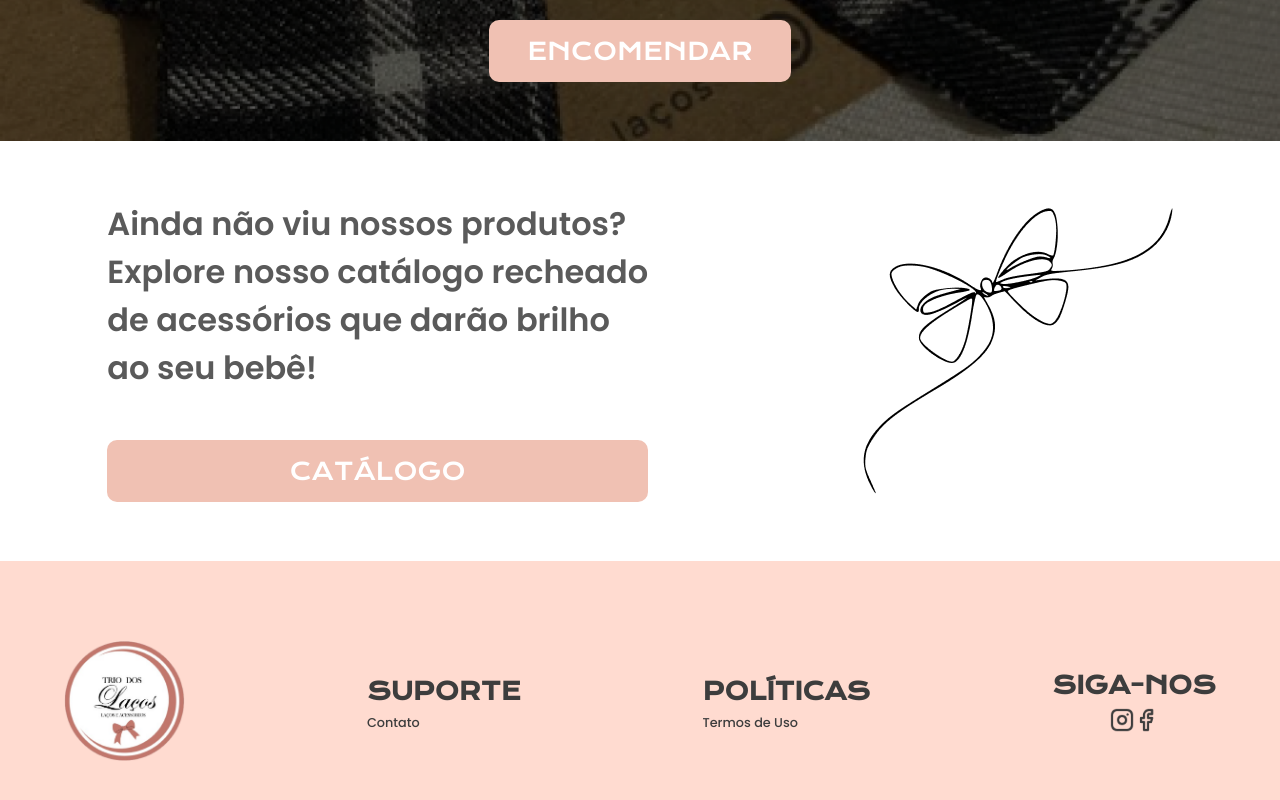
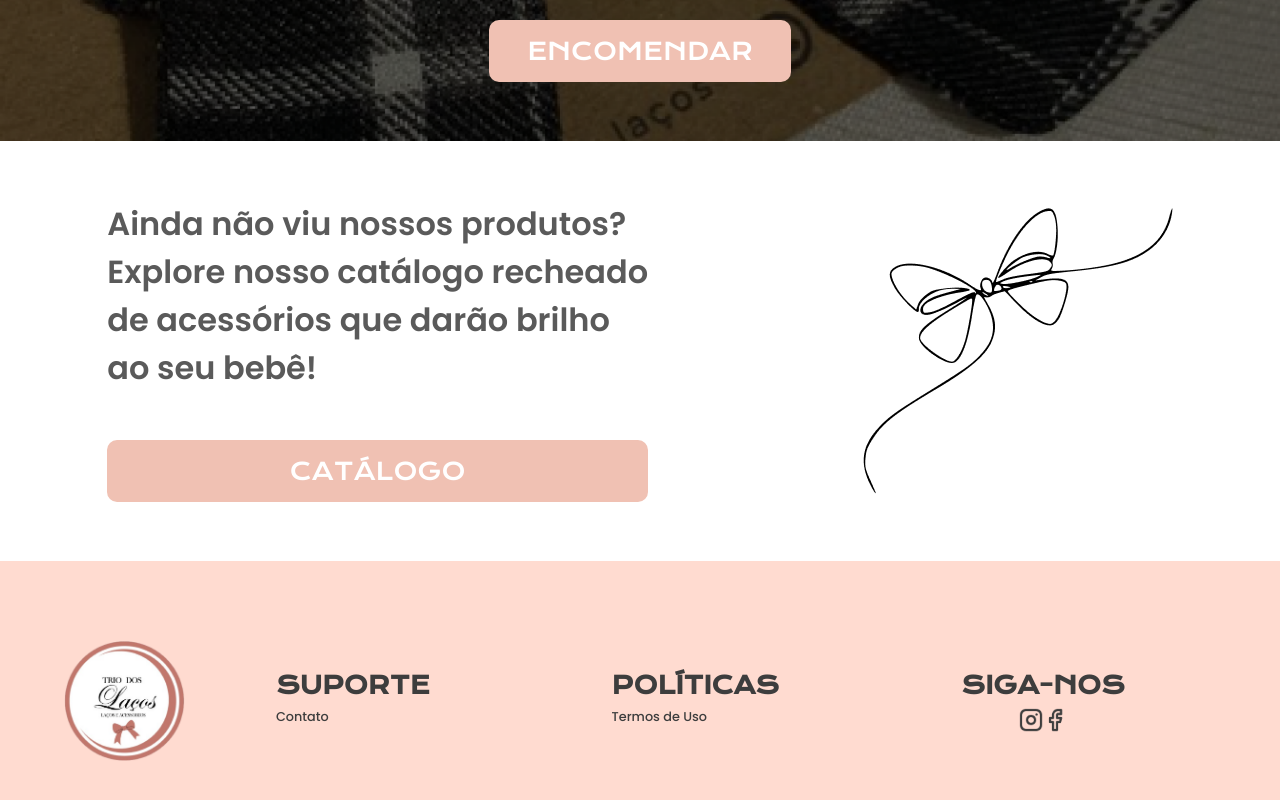
Before and after one commit to workSilas/TrioDosLacos, a React (Create React App) app: page / in a window 1280 px wide. Shown: the part 2630-3430 px from the top of the page. Built offline with nearby package versions, Linux system fonts and the light colour scheme; a web font is replaced by a local one.

Commit message:
-Rodapé alinhado

```diff
--- a/src/components/Rodape/index.jsx
+++ b/src/components/Rodape/index.jsx
@@ -9,6 +9,8 @@ export default function Rodape() {
       <div className="separacaoComponentesRodape">
         <Link to={"/Entrar"}><img src="/assets/images/LogoOficial.png" alt="logo" /></Link>
       </div>
+
+      <div className="alinhamentoTopo">
 
         <div className="separacaoComponentesRodape">
           <h1>SUPORTE</h1>
@@ -28,5 +30,6 @@ export default function Rodape() {
           </div>
         </div>
       </div>
+    </div>
   )
 }
--- a/src/components/Rodape/index.scss
+++ b/src/components/Rodape/index.scss
@@ -27,6 +27,12 @@
                 height: 3vh;
             }
         }
+    }
+
+    .alinhamentoTopo {
+        display: flex;
+        width: 100%;
+        justify-content: space-around;
     }
 }
 
```
Lines whose indentation alone changed are shown as unchanged.
